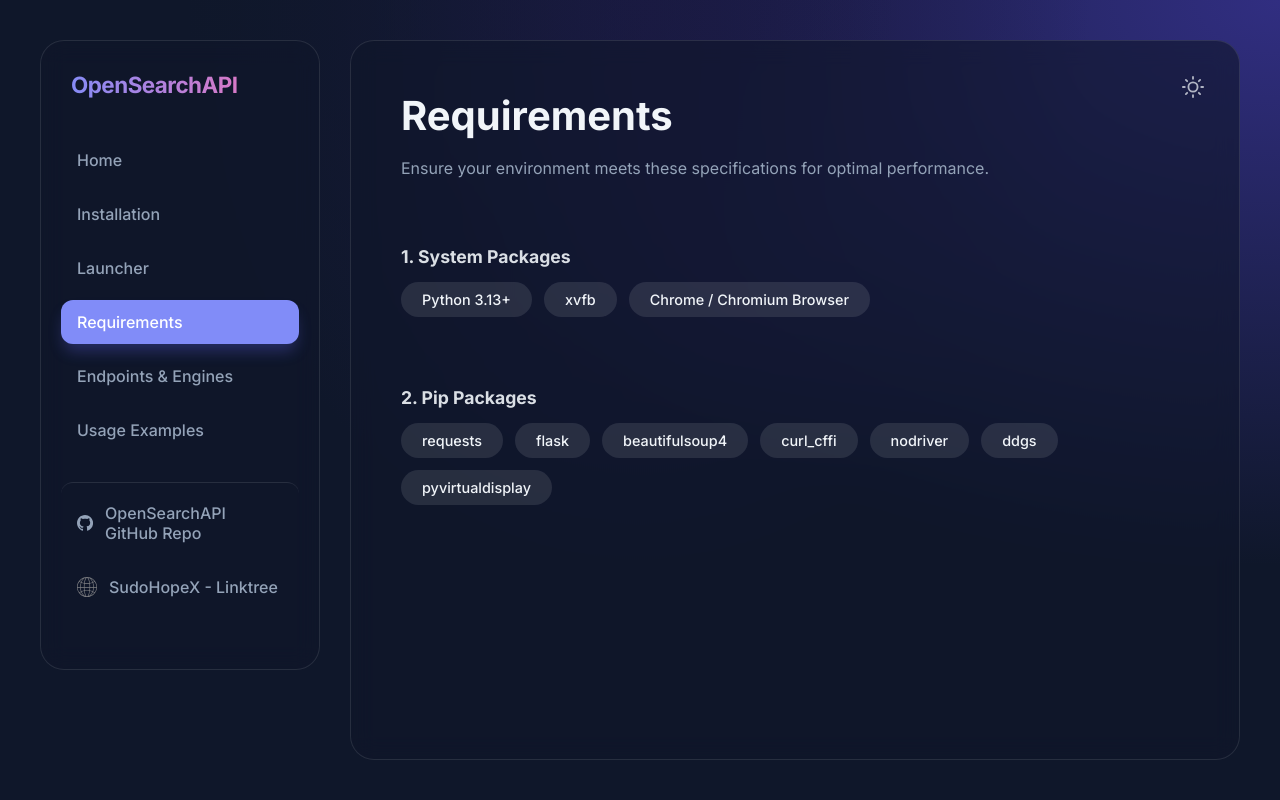
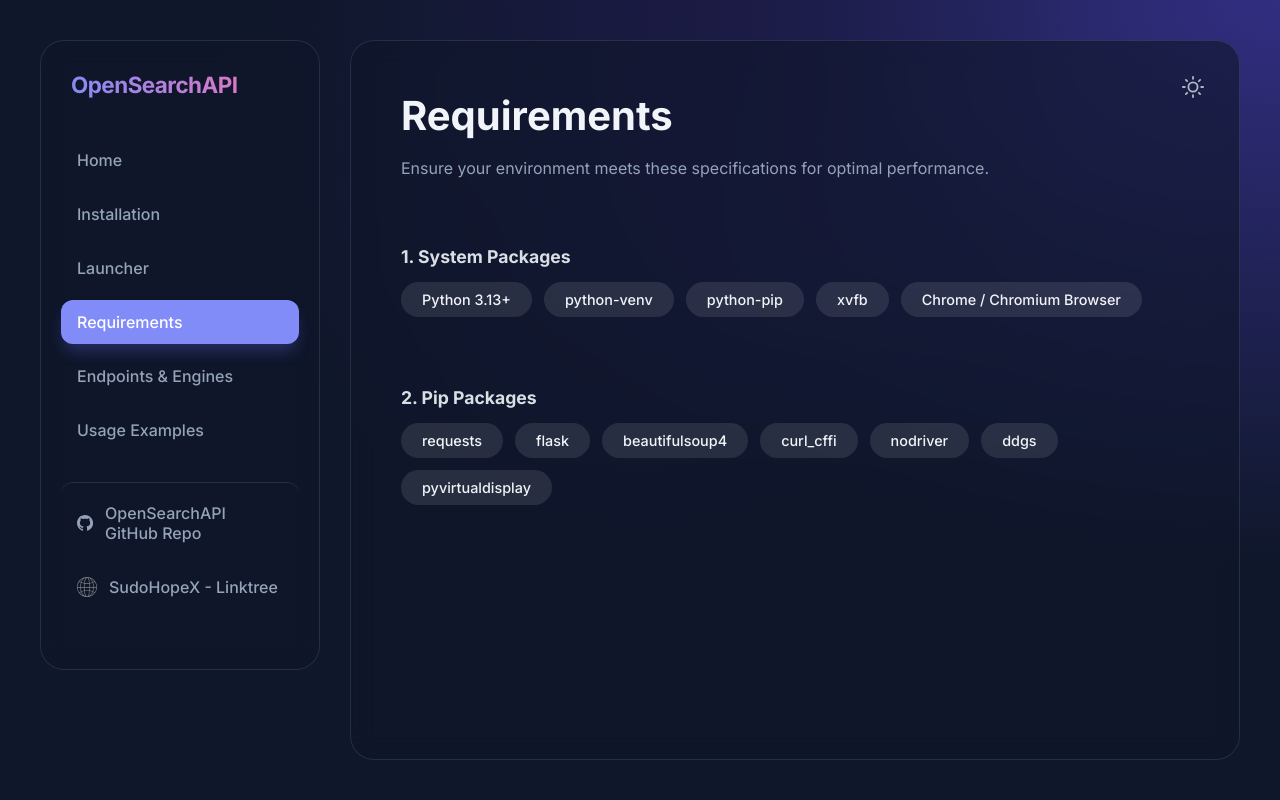
Before and after one commit to SudoHopeX/OpenSearchAPI, a Flask app: page / in a window 1280 px wide, after a click on "Requirements". Run offline with Flask 3, Linux system fonts and the light colour scheme.

Commit message:
included missing dependencies (py-venv, pip) in documentation

```diff
--- a/templates/index.html
+++ b/templates/index.html
@@ -351,6 +351,8 @@
   <h3 style="font-size: 1.1rem; margin-bottom: 15px; color: var(--text-main); opacity: 0.9;">1. System Packages</h3>
   <div class="engine-grid" style="margin-bottom: 30px;">
     <div class="engine-pill">Python 3.13+</div>
+    <div class="engine-pill">python-venv</div>
+    <div class="engine-pill">python-pip</div>
     <div class="engine-pill">xvfb</div>
     <div class="engine-pill">Chrome / Chromium Browser</div>
   </div>
```
